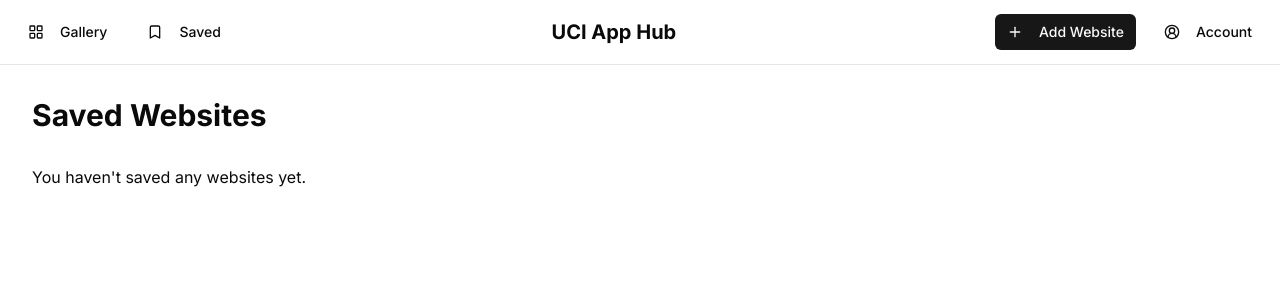
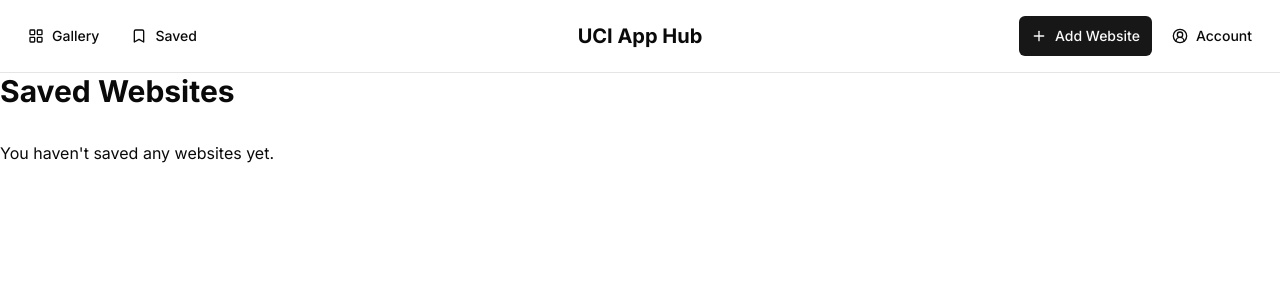
Before and after one commit to charlieweinberger/uci-app-catalog, a Next.js app: page /saved in a window 1280 px wide. Shown: the top 300 px of the page. Built offline with nearby package versions, Linux system fonts and the light colour scheme.

Commit message:
updated navbar and search bar, cleaned up other code

```diff
--- a/src/app/gallery/page.tsx
+++ b/src/app/gallery/page.tsx
@@ -48,8 +48,8 @@
 
   return (
     <div className="container mx-auto">
-      <h1 className="text-3xl font-bold mb-8">Website Gallery</h1>
-      <div className="mb-8">
+      <h1 className="text-3xl font-bold">Website Gallery</h1>
+      <div>
         <Input
           type="text"
           placeholder="Search websites..."
@@ -76,13 +76,13 @@
           {showSavedOnly ? "Show All" : "Show Saved Only"}
         </Button>
       </div>
-      <div className="grid grid-cols-1 md:grid-cols-2 lg:grid-cols-3 gap-6">
+      <div className="grid grid-cols-1 md:grid-cols-2 lg:grid-cols-3 xl:grid-cols-4 gap-6">
         {filteredWebsites.map((website) => (
           <GalleryItem
             key={website.id}
             website={website}
             onClick={() => setSelectedWebsite(website)}
-            onBookmark={() => toggleSaved(website.id)}
+            onSave={() => toggleSaved(website.id)}
             isSaved={savedWebsites.includes(website.id)}
           />
         ))}
--- a/src/app/layout.tsx
+++ b/src/app/layout.tsx
@@ -3,7 +3,7 @@
 import { Inter } from "next/font/google";
 import "@/app/globals.css";
 
-import { Navbar } from "@/components/navbar";
+import Navbar from "@/components/navbar";
 
 const inter = Inter({ subsets: ["latin"] });
 
@@ -22,7 +22,7 @@
       <body className={inter.className}>
         <div className="flex flex-col h-screen">
           <Navbar />
-          <main className="flex-1 overflow-y-auto p-8">{children}</main>
+          <main>{children}</main>
         </div>
       </body>
     </html>
--- a/src/app/page.tsx
+++ b/src/app/page.tsx
@@ -5,9 +5,11 @@
 
 export default function Home() {
   return (
-    <main className="flex flex-col items-center justify-center p-24">
-      <h1 className="mb-4 text-4xl font-bold">UCI App Hub</h1>
-      <p className="mb-8 text-xl text-gray-600">Your one-stop-shop for all UCI-related apps and websites</p>
+    <main className="flex flex-col items-center justify-center p-24 h-full">
+      <div className="text-center">
+        <h1 className="mb-4 text-4xl font-bold">UCI App Hub</h1>
+        <p className="mb-8 text-xl">Your one-stop-shop for all UCI-related apps and websites</p>
+      </div>
       <SearchBar />
       <WebsiteMarquee />
     </main>
--- a/src/app/saved/page.tsx
+++ b/src/app/saved/page.tsx
@@ -40,7 +40,7 @@
               key={website.id}
               website={website}
               onClick={() => setSelectedWebsite(website)}
-              onBookmark={() => toggleSaved(website.id)}
+              onSave={() => toggleSaved(website.id)}
               isSaved={true}
             />
           ))}
--- a/src/components/gallery-item.tsx
+++ b/src/components/gallery-item.tsx
@@ -5,19 +5,23 @@
 import { Bookmark } from "lucide-react"
 import type { Website } from "@/lib/mock-data"
 
+import AntAlmanac from "../../public/AntAlmanac.jpg";
+
 interface GalleryItemProps {
   website: Website
   onClick: () => void
-  onBookmark: () => void
+  onSave: () => void
   isSaved: boolean
 }
 
-export function GalleryItem({ website, onClick, onBookmark, isSaved }: GalleryItemProps) {
+export function GalleryItem({ website, onClick, onSave, isSaved }: GalleryItemProps) {
   return (
-    <Card className="cursor-pointer hover:shadow-lg transition-shadow relative">
-      <CardContent className="p-4" onClick={onClick}>
+    <Card className="cursor-pointer hover:shadow-lg transition-shadow" onClick={onClick}>
+
+      <CardContent className="p-4">
         <Image
-          src={website.screenshot || "/placeholder.svg"}
+          src={AntAlmanac}
+          // src={website.screenshot}
           alt={website.name}
           width={300}
           height={200}
@@ -42,17 +46,19 @@
           Visit Website
         </a>
       </CardContent>
+
       <Button
         variant="ghost"
         size="icon"
-        className="absolute top-2 right-2"
+        className="absolute bottom-2 right-2"
         onClick={(e) => {
           e.stopPropagation()
-          onBookmark()
+          onSave()
         }}
       >
         <Bookmark className={isSaved ? "fill-current" : ""} />
       </Button>
+
     </Card>
   )
 }
--- a/src/components/navbar.tsx
+++ b/src/components/navbar.tsx
@@ -1,47 +1,73 @@
-import Link from "next/link"
-import { LayoutGrid, Bookmark, Plus, UserCircle2 } from "lucide-react"
-import { Button } from "@/components/ui/button"
+"use client";
 
-export function Navbar() {
+import Link from "next/link";
+import { LucideIcon, LayoutGrid, Bookmark, Plus, UserCircle2 } from "lucide-react";
+
+import { cva } from "class-variance-authority";
+import { cn } from "@/lib/utils";
+
+interface NavbarButtonProps {
+  destination: string;
+  variant: "link" | "destructive" | "default" | "outline" | "secondary" | "ghost" | null | undefined;
+  icon: LucideIcon;
+  text: string;
+}
+
+const buttonVariants = cva(
+  "inline-flex items-center justify-center gap-2 whitespace-nowrap rounded-md text-sm font-medium ring-offset-background transition-colors h-10 w-10 md:w-fit md:px-3 focus-visible:outline-none focus-visible:ring-2 focus-visible:ring-ring focus-visible:ring-offset-2 disabled:pointer-events-none disabled:opacity-50 [&_svg]:pointer-events-none [&_svg]:size-4 [&_svg]:shrink-0",
+  {
+    variants: {
+      variant: {
+        default: "bg-primary text-primary-foreground hover:bg-primary/90",
+        destructive:
+          "bg-destructive text-destructive-foreground hover:bg-destructive/90",
+        outline:
+          "border border-input bg-background hover:bg-accent hover:text-accent-foreground",
+        secondary:
+          "bg-secondary text-secondary-foreground hover:bg-secondary/80",
+        ghost: "hover:bg-accent hover:text-accent-foreground",
+        link: "text-primary underline-offset-4 hover:underline",
+      },
+    },
+    defaultVariants: {
+      variant: "default",
+    },
+  }
+)
+
+function NavbarButton({ destination, variant, icon: Icon, text }: NavbarButtonProps) {
   return (
-    <nav className="border-b">
-      <div className="flex h-16 items-center px-4">
-        <div className="flex items-center space-x-4 mr-auto">
-          <Link href="/gallery">
-            <Button variant="ghost" size="sm">
-              <LayoutGrid className="h-5 w-5 mr-2" />
-              Gallery
-            </Button>
+    <Link href={destination}>
+      <button
+        className={cn(buttonVariants({ variant }))}
+      >
+        <Icon />
+        <div className="hidden md:block">
+          {text}
+        </div>
+      </button>
     </Link>
-          <Link href="/saved">
-            <Button variant="ghost" size="sm">
-              <Bookmark className="h-5 w-5 mr-2" />
-              Saved
-            </Button>
-          </Link>
+  );
+}
+
+export default function Navbar() {
+  return (
+    <nav className="border-b p-4 flex items-center">
+      <div className="flex-1 flex gap-2">
+        <NavbarButton destination="/gallery" variant="ghost" icon={LayoutGrid} text="Gallery" />
+        <NavbarButton destination="/saved" variant="ghost" icon={Bookmark} text="Saved" />
       </div>
-        <div className="flex-grow flex justify-center">
+      <div className="flex-1">
         <Link href="/">
-            <h1 className="text-xl font-bold">
+          <h1 className="text-center text-xl font-bold">
             UCI App Hub
           </h1>
         </Link>
       </div>
-        <div className="flex items-center space-x-4 ml-auto">
-          <Link href="/add-website">
-            <Button size="sm">
-              <Plus className="h-5 w-5 mr-2" />
-              Add Website
-            </Button>
-          </Link>
-          <Link href="/account">
-            <Button variant="ghost" size="sm">
-              <UserCircle2 className="h-5 w-5 mr-2" />
-              Account
-            </Button>
-          </Link>
-        </div>
+      <div className="flex-1 flex gap-2 justify-end">
+        <NavbarButton destination="/add-website" variant="default" icon={Plus} text="Add Website" />
+        <NavbarButton destination="/account" variant="ghost" icon={UserCircle2} text="Account" />
       </div>
     </nav>
-  )
+  );
 }
--- a/src/components/searchbar.tsx
+++ b/src/components/searchbar.tsx
@@ -1,32 +1,27 @@
 "use client";
 
 import { useRouter } from "next/navigation";
-
-import { Button } from "@/components/ui/button";
 import { SendHorizontal } from "lucide-react";
+import { cn } from "@/lib/utils";
 
 export default function SearchBar() {
   const router = useRouter();
+
   const handleSubmit = (event: React.FormEvent) => {
     // add search functionality here
     event.preventDefault();
-    console.log("before gallery")
-    console.log(event);
     router.push("/gallery");
-    console.log("now in gallery")
-    console.log(event);
   };
 
   return (
-    <form onSubmit={handleSubmit} className="relative mb-12 w-full max-w-2xl">
+    <form onSubmit={handleSubmit} className="w-3/4 min-w-80 max-w-[640px] relative">
       <input
         type="text"
-        placeholder="Search for UCI apps and websites..."
-        className="w-full rounded-full border border-gray-300 py-3 pl-6 pr-12 focus:border-blue-500 focus:outline-none focus:ring-2 focus:ring-blue-200"
+        className={cn("flex h-10 w-full rounded-md border border-input bg-background py-2 px-4 text-sm ring-offset-background file:border-0 file:bg-transparent file:text-sm file:font-medium placeholder:text-muted-foreground focus-visible:outline-none focus-visible:ring-1 focus-visible:ring-ring focus-visible:ring-offset-0 disabled:cursor-not-allowed disabled:opacity-50 pr-8")}
       />
-      <Button variant="ghost">
-        <SendHorizontal className="h-6 w-6 text-blue-500" />
-      </Button>
+      <button className="absolute right-3 top-1/2 transform -translate-y-1/2">
+        <SendHorizontal className="text-muted-foreground hover:text-blue-500" size={18} />
+      </button>
     </form>
   );
 }
```
Also changed, not shown: public/AntAlmanac.jpg (added). Lines whose indentation alone changed are shown as unchanged.
